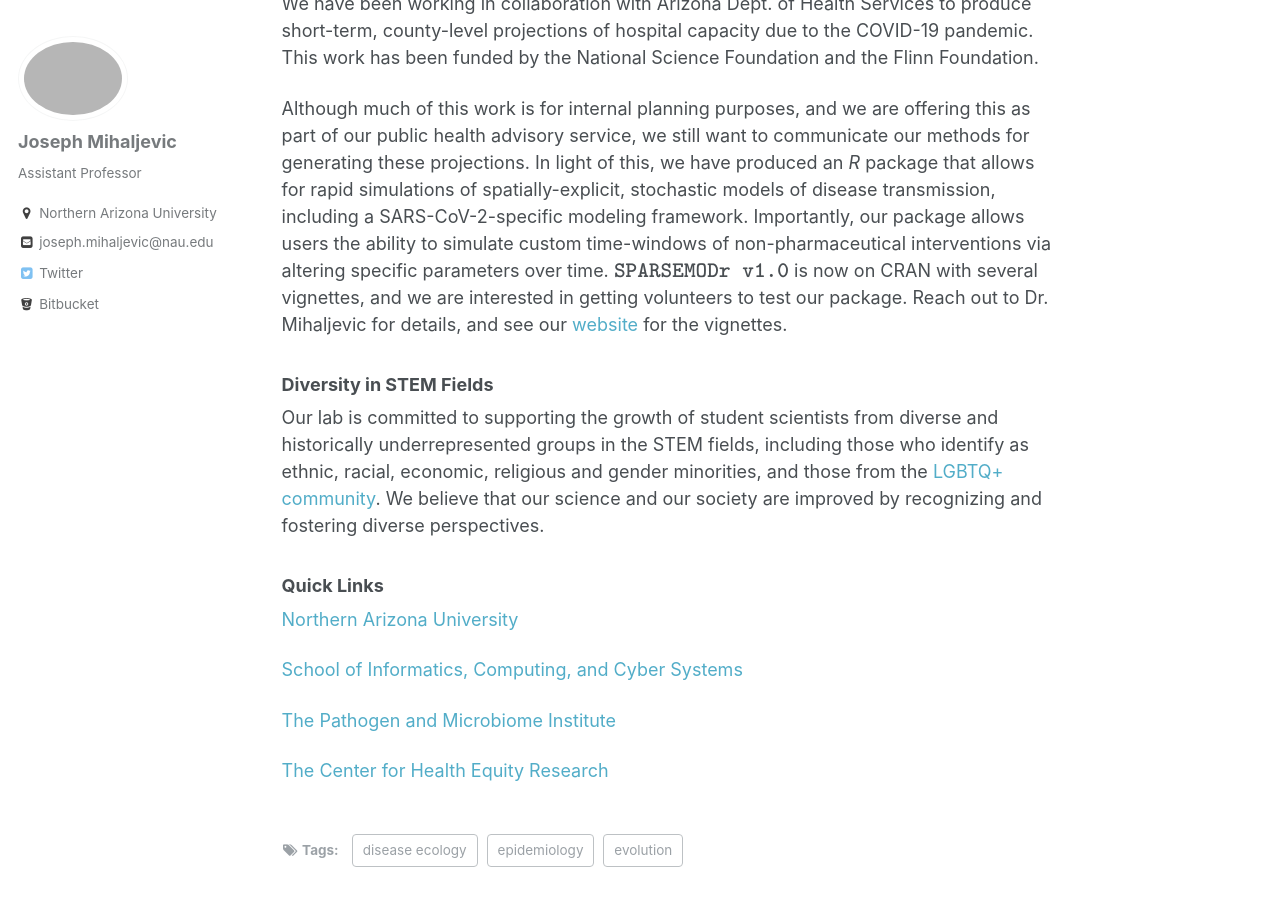
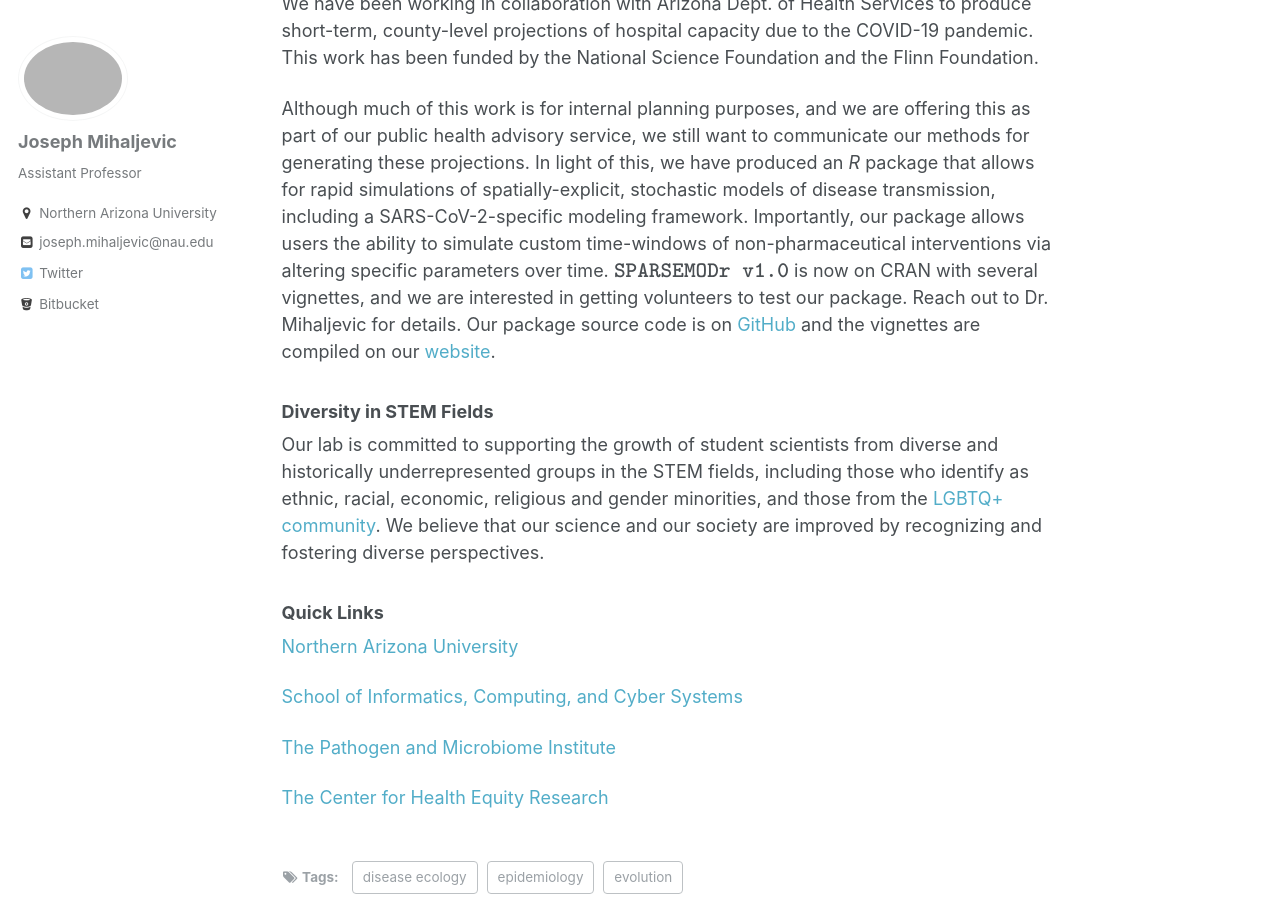
Before and after one commit to jrmihalj/jrmihalj.github.io, a Jekyll site: the page built from index.md, in a window 1280 px wide and 900 px high, scrolled down 914 px. Built offline with Jekyll 4.4.1, drawn with Linux system fonts in a browser that asks for light colours; formulas are drawn with MathJax 3; our own code applies the rules of GitHub Pages for plain Markdown files.

Commit message:
update R package status

```diff
--- a/index.md
+++ b/index.md
@@ -18,7 +18,7 @@
 
 We have been working in collaboration with Arizona Dept. of Health Services to produce short-term, county-level projections of hospital capacity due to the COVID-19 pandemic. This work has been funded by the National Science Foundation and the Flinn Foundation.
 
-Although much of this work is for internal planning purposes, and we are offering this as part of our public health advisory service, we still want to communicate our methods for generating these projections. In light of this, we have produced an *R* package that allows for rapid simulations of spatially-explicit, stochastic models of disease transmission, including a SARS-CoV-2-specific modeling framework. Importantly, our package allows users the ability to simulate custom time-windows of non-pharmaceutical interventions via altering specific parameters over time. $\texttt{SPARSEMODr v1.0}$ is now on CRAN with several vignettes, and we are interested in getting volunteers to test our package. Reach out to Dr. Mihaljevic for details, and see our [website](http://sparsemod.nau.edu/rpkg/){:target="_blank"} for the vignettes.
+Although much of this work is for internal planning purposes, and we are offering this as part of our public health advisory service, we still want to communicate our methods for generating these projections. In light of this, we have produced an *R* package that allows for rapid simulations of spatially-explicit, stochastic models of disease transmission, including a SARS-CoV-2-specific modeling framework. Importantly, our package allows users the ability to simulate custom time-windows of non-pharmaceutical interventions via altering specific parameters over time. $\texttt{SPARSEMODr v1.0}$ is now on CRAN with several vignettes, and we are interested in getting volunteers to test our package. Reach out to Dr. Mihaljevic for details. Our package source code is on [GitHub](https://github.com/NAU-CCL/SPARSEMODr) and the vignettes are compiled on our [website](http://sparsemod.nau.edu/rpkg/){:target="_blank"}.
 
 ### Diversity in STEM Fields
 Our lab is committed to supporting the growth of student scientists from diverse and historically underrepresented groups in the STEM fields, including those who identify as ethnic, racial, economic, religious and gender minorities, and those from the [LGBTQ+ community](https://www.500queerscientists.com/){:target="_blank"}. We believe that our science and our society are improved by recognizing and fostering diverse perspectives.
```
